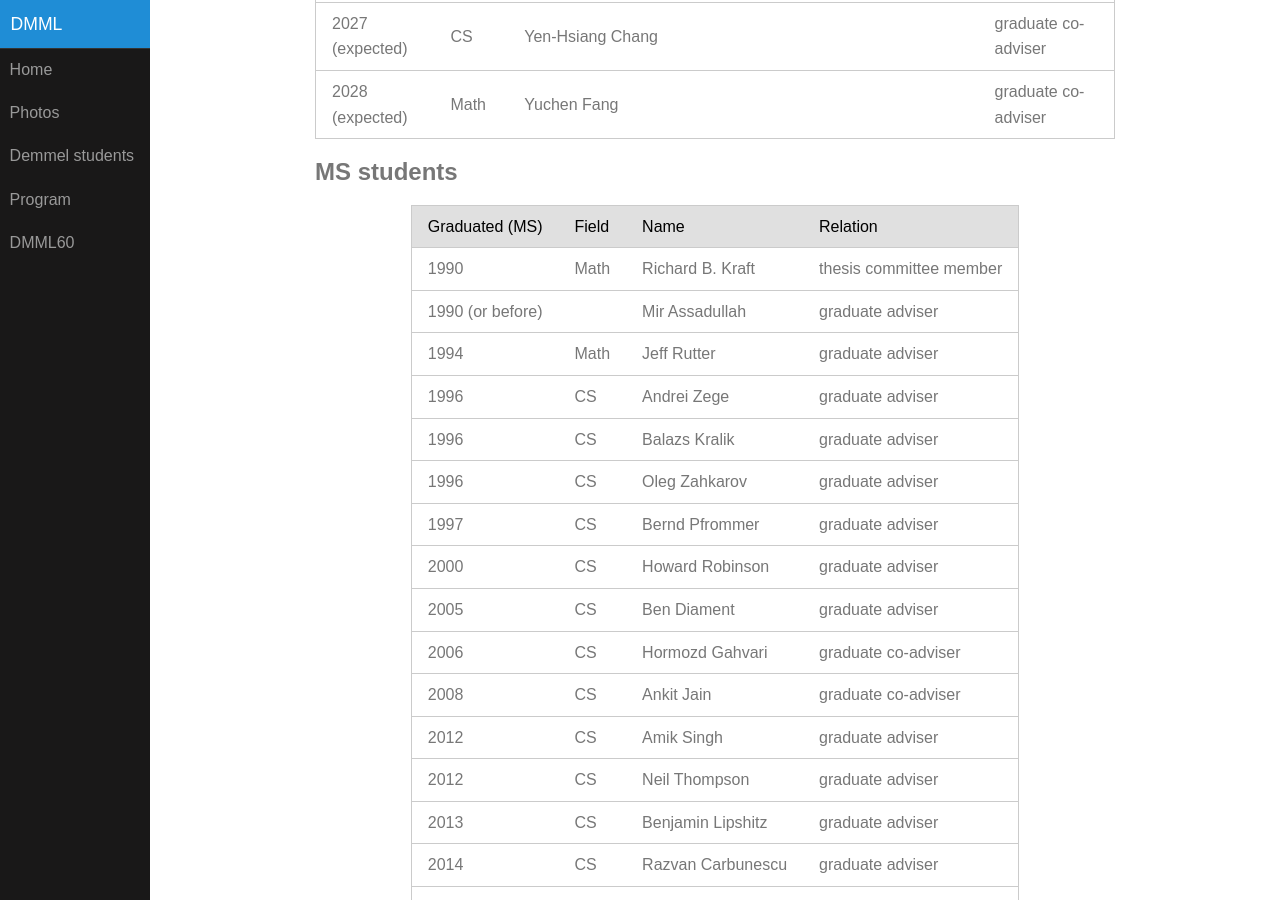
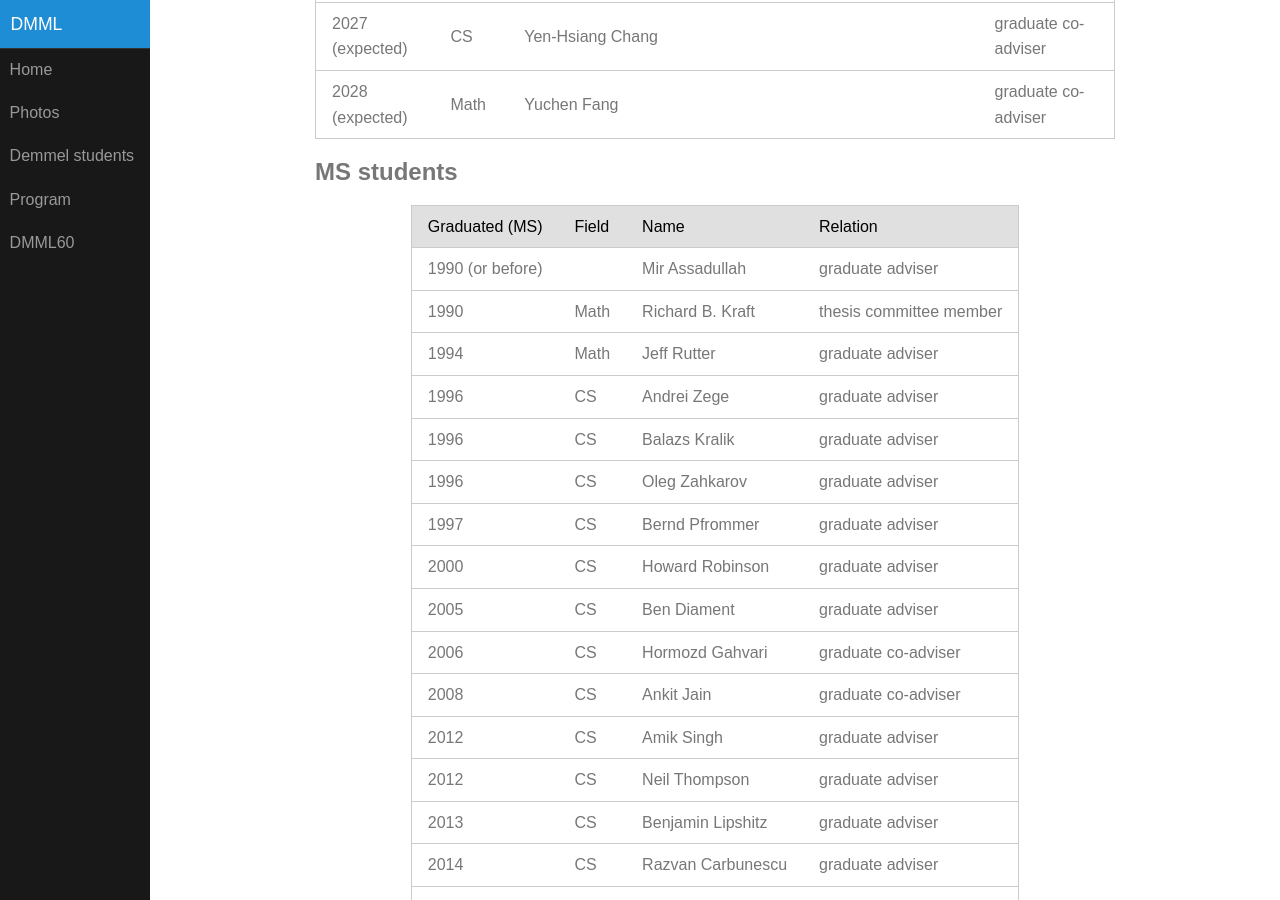
Before and after one commit to dbindel/dmml, a Jekyll site: the page built from students.html, in a window 1280 px wide and 900 px high, scrolled down 3401 px. Built offline with Jekyll 4.4.1, drawn with Linux system fonts in a browser that asks for light colours.

Commit message:
Kill sorting (causing some comparison issues...)

```diff
--- a/students.html
+++ b/students.html
@@ -15,7 +15,7 @@
     <td>Relation</td>
   </thead>
   <tbody>
-    {% assign sortedphd = site.data.students.phd | sort: 'year' %}
+    {% assign sortedphd = site.data.students.phd %}
     {% for student in sortedphd %}
     <tr>
       <td>{{ student.year }}</td>
@@ -42,7 +42,7 @@
     <td>Relation</td>
   </thead>
   <tbody>
-    {% assign sortedms = site.data.students.ms | sort: 'year' %}
+    {% assign sortedms = site.data.students.ms %}
     {% for student in sortedms %}
     <tr>
       <td>{{ student.year }}</td>
@@ -64,7 +64,7 @@
     <td>Name</td>
   </thead>
   <tbody>
-    {% assign sortedpostdoc = site.data.students.postdoc | sort: 'year' %}
+    {% assign sortedpostdoc = site.data.students.postdoc %}
     {% for student in sortedpostdoc %}
     <tr>
       <td>{% if student.from %}{{ student.from }}-{% endif %}{{ student.year }}</td>
```
